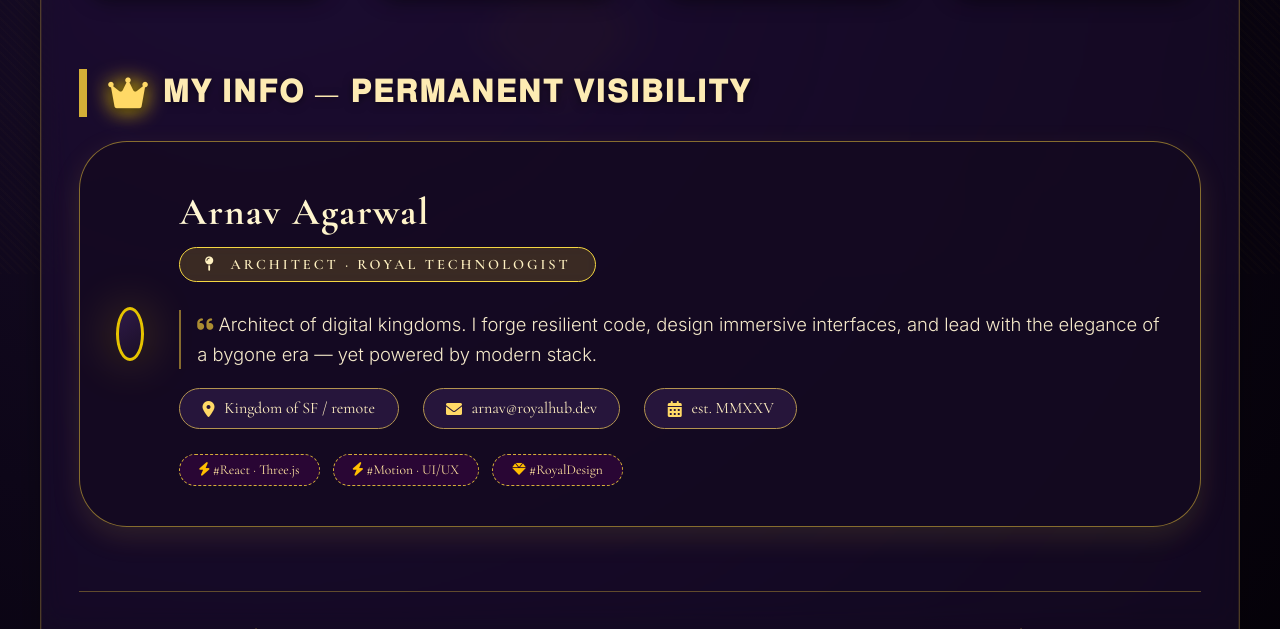
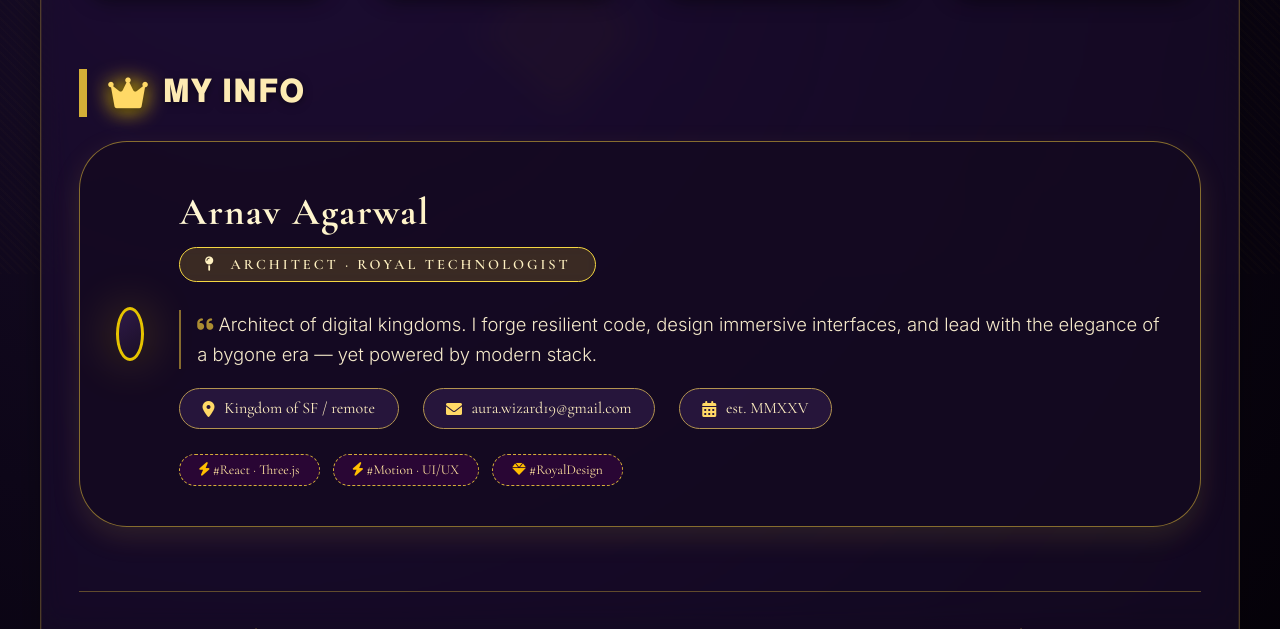
Before and after one commit to justarnavscs/Arnet, a plain HTML site: page index.html in a window 1280 px wide. Shown: the part 526-1155 px from the top of the page. Drawn offline with nearby package versions, Linux system fonts and the light colour scheme.

Commit message:
Update contact email and info section title

```diff
--- a/index.html
+++ b/index.html
@@ -448,7 +448,7 @@
     <div class="info-wrapper">
       <div class="section-label">
         <i class="fas fa-crown"></i>
-        <span>𝐌𝐘 𝐈𝐍𝐅𝐎 — 𝐏𝐄𝐑𝐌𝐀𝐍𝐄𝐍𝐓 𝐕𝐈𝐒𝐈𝐁𝐈𝐋𝐈𝐓𝐘</span>
+        <span>𝐌𝐘 𝐈𝐍𝐅𝐎</span>
       </div>
 
       <div class="royal-info-card">
@@ -466,7 +466,7 @@
 
           <div class="contact-line">
             <span class="contact-item"><i class="fas fa-map-marker-alt"></i> Kingdom of SF / remote</span>
-            <span class="contact-item"><i class="fas fa-envelope"></i> arnav@royalhub.dev</span>
+            <span class="contact-item"><i class="fas fa-envelope"></i> aura.wizard19@gmail.com</span>
             <span class="contact-item"><i class="fas fa-calendar-alt"></i> est. MMXXV</span>
           </div>
 
```
